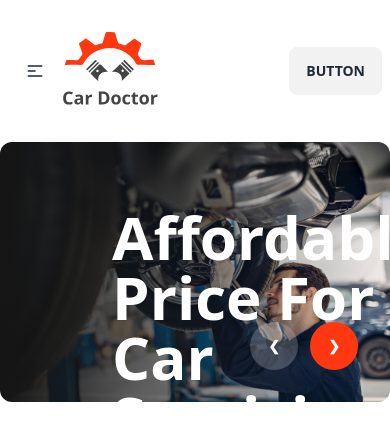
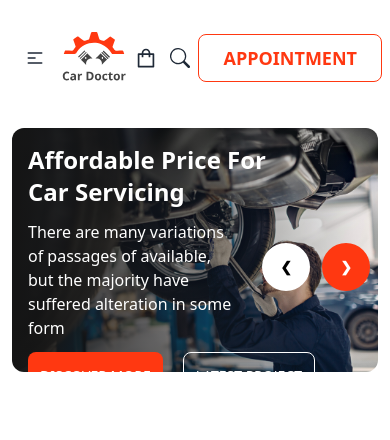
Before and after one commit to Thejellyfish1024/car-doctor-client, a React (Vite) app: page / in a window 390 px wide. Shown: the top 440 px of the page. Built offline with nearby package versions, Linux system fonts and the light colour scheme.

Commit message:
made navbar and banner responsive for all devices

```diff
--- a/package.json
+++ b/package.json
@@ -14,6 +14,7 @@
     "match-sorter": "^6.3.1",
     "react": "^18.2.0",
     "react-dom": "^18.2.0",
+    "react-icons": "^4.11.0",
     "react-router-dom": "^6.17.0",
     "sort-by": "^1.2.0",
     "swiper": "^10.3.1"
--- a/src/pages/Home/Banner.jsx
+++ b/src/pages/Home/Banner.jsx
@@ -6,22 +6,23 @@ import slider4 from '../../assets/images/homeCarousel/4.jpg'
 
 const Banner = () => {
     return (
+        <div className='p-3'>
             <div className="carousel w-full max-h-[600px] rounded-xl">
                 {/* 1 */}
                 <div id="slide1" className="carousel-item relative w-full">
                     <img src={slider1} className="w-full" />
                     <div className="absolute w-full h-full  bg-gradient-to-r from-[#151515] to-[rgba(21, 21, 21, 0.00)]">
-                    <div className='text-white absolute left-28 top-1/4 space-y-6'>
-                        <h2 className='text-6xl font-bold md:w-2/5'>Affordable Price For Car Servicing</h2>
-                        <p className='text-lg w-3/5'>There are many variations of passages of  available, but the majority have suffered alteration in some form</p>
+                        <div className='text-white absolute left-4 top-4 md:left-28 md:top-1/4 md:space-y-6 space-y-3'>
+                            <h2 className='lg:text-6xl md:text-4xl text-2xl font-bold w-4/5 md:w-2/5'>Affordable Price For Car Servicing</h2>
+                            <p className='lg:text-lg w-3/5'>There are many variations of passages of  available, but the majority have suffered alteration in some form</p>
                             <div className=''>
-                            <button className="btn btn-warning text-lg font-semibold bg-[#FF3811] px-6 border-0 mr-5 text-white">Discover More</button>
-                            <button className="btn btn-outline  text-white text-lg font-semibold px-6 ">Latest Project</button>
+                                <button className="btn hover:text-black text-sm lg:text-lg font-medium md:font-semibold bg-[#FF3811] md:px-6 px-3 border-0 mr-5 text-white">Discover More</button>
+                                <button className="btn btn-outline  text-white lg:text-lg font-medium md:font-semibold md:px-6 px-3">Latest Project</button>
                             </div>
                         </div>
                     </div>
-                <div className="absolute flex justify-end transform  left-5 right-8 bottom-8">
-                    <a href="#slide4" className="btn btn-circle mr-3 bg-[#FFFFFF33] hover:text-black border-0 text-white">❮</a>
+                    <div className="absolute flex justify-end transform  left-5 right-2 md:right-8 md:bottom-8 bottom-1/3">
+                        <a href="#slide4" className="btn btn-circle mr-3 md:bg-[#FFFFFF33] bg-base-100 text-black hover:text-black border-0 md:text-white">❮</a>
                         <a href="#slide2" className="btn bg-[#FF3811] hover:text-black border-0 text-white btn-circle">❯</a>
                     </div>
                 </div>
@@ -29,17 +30,17 @@ const Banner = () => {
                 <div id="slide2" className="carousel-item relative w-full">
                     <img src={slider2} className="w-full" />
                     <div className="absolute w-full h-full  bg-gradient-to-r from-[#151515] to-[rgba(21, 21, 21, 0.00)]">
-                    <div className='text-white absolute left-28 top-1/4 space-y-6'>
-                        <h2 className='text-6xl font-bold md:w-2/5'>Affordable Price For Car Servicing</h2>
-                        <p className='text-lg w-3/5'>There are many variations of passages of  available, but the majority have suffered alteration in some form</p>
+                        <div className='text-white absolute left-4 top-4 md:left-28 md:top-1/4 md:space-y-6 space-y-3'>
+                            <h2 className='lg:text-6xl md:text-4xl text-2xl font-bold w-4/5 md:w-2/5'>Affordable Price For Car Servicing</h2>
+                            <p className='lg:text-lg w-3/5'>There are many variations of passages of  available, but the majority have suffered alteration in some form</p>
                             <div className=''>
-                            <button className="btn btn-warning text-lg font-semibold bg-[#FF3811] px-6 border-0 mr-5 text-white">Discover More</button>
-                            <button className="btn btn-outline  text-white text-lg font-semibold px-6 ">Latest Project</button>
+                                <button className="btn hover:text-black text-sm lg:text-lg font-medium md:font-semibold bg-[#FF3811] md:px-6 px-3 border-0 mr-5 text-white">Discover More</button>
+                                <button className="btn btn-outline  text-white lg:text-lg font-medium md:font-semibold md:px-6 px-3">Latest Project</button>
                             </div>
                         </div>
                     </div>
-                <div className="absolute flex justify-end transform  left-5 right-8 bottom-8">
-                    <a href="#slide1" className="btn btn-circle mr-3 bg-[#FFFFFF33] hover:text-black border-0 text-white">❮</a>
+                    <div className="absolute flex justify-end transform  left-5 right-2 md:right-8 md:bottom-8 bottom-1/3">
+                        <a href="#slide1" className="btn btn-circle mr-3 md:bg-[#FFFFFF33] bg-base-100 text-black hover:text-black border-0 md:text-white">❮</a>
                         <a href="#slide3" className="btn bg-[#FF3811] hover:text-black border-0 text-white btn-circle">❯</a>
                     </div>
                 </div>
@@ -47,17 +48,17 @@ const Banner = () => {
                 <div id="slide3" className="carousel-item relative w-full">
                     <img src={slider3} className="w-full" />
                     <div className="absolute w-full h-full  bg-gradient-to-r from-[#151515] to-[rgba(21, 21, 21, 0.00)]">
-                    <div className='text-white absolute left-28 top-1/4 space-y-6'>
-                        <h2 className='text-6xl font-bold md:w-2/5'>Affordable Price For Car Servicing</h2>
-                        <p className='text-lg w-3/5'>There are many variations of passages of  available, but the majority have suffered alteration in some form</p>
+                        <div className='text-white absolute left-4 top-4 md:left-28 md:top-1/4 md:space-y-6 space-y-3'>
+                            <h2 className='lg:text-6xl md:text-4xl text-2xl font-bold w-4/5 md:w-2/5'>Affordable Price For Car Servicing</h2>
+                            <p className='lg:text-lg w-3/5'>There are many variations of passages of  available, but the majority have suffered alteration in some form</p>
                             <div className=''>
-                            <button className="btn btn-warning text-lg font-semibold bg-[#FF3811] px-6 border-0 mr-5 text-white">Discover More</button>
-                            <button className="btn btn-outline  text-white text-lg font-semibold px-6 ">Latest Project</button>
+                                <button className="btn hover:text-black text-sm lg:text-lg font-medium md:font-semibold bg-[#FF3811] md:px-6 px-3 border-0 mr-5 text-white">Discover More</button>
+                                <button className="btn btn-outline  text-white lg:text-lg font-medium md:font-semibold md:px-6 px-3">Latest Project</button>
                             </div>
                         </div>
                     </div>
-                <div className="absolute flex justify-end transform  left-5 right-8 bottom-8">
-                    <a href="#slide2" className="btn btn-circle mr-3 bg-[#FFFFFF33] hover:text-black border-0 text-white">❮</a>
+                    <div className="absolute flex justify-end transform  left-5 right-2 md:right-8 md:bottom-8 bottom-1/3">
+                        <a href="#slide2" className="btn btn-circle mr-3 md:bg-[#FFFFFF33] bg-base-100 text-black hover:text-black border-0 md:text-white">❮</a>
                         <a href="#slide4" className="btn bg-[#FF3811] hover:text-black border-0 text-white btn-circle">❯</a>
                     </div>
                 </div>
@@ -65,18 +66,19 @@ const Banner = () => {
                 <div id="slide4" className="carousel-item relative w-full">
                     <img src={slider4} className="w-full" />
                     <div className="absolute w-full h-full  bg-gradient-to-r from-[#151515] to-[rgba(21, 21, 21, 0.00)]">
-                    <div className='text-white absolute left-28 top-1/4 space-y-6'>
-                        <h2 className='text-6xl font-bold md:w-2/5'>Affordable Price For Car Servicing</h2>
-                        <p className='text-lg w-3/5'>There are many variations of passages of  available, but the majority have suffered alteration in some form</p>
+                        <div className='text-white absolute left-4 top-4 md:left-28 md:top-1/4 md:space-y-6 space-y-3'>
+                            <h2 className='lg:text-6xl md:text-4xl text-2xl font-bold w-4/5 md:w-2/5'>Affordable Price For Car Servicing</h2>
+                            <p className='lg:text-lg w-3/5'>There are many variations of passages of  available, but the majority have suffered alteration in some form</p>
                             <div className=''>
-                            <button className="btn btn-warning text-lg font-semibold bg-[#FF3811] px-6 border-0 mr-5 text-white">Discover More</button>
-                            <button className="btn btn-outline  text-white text-lg font-semibold px-6 ">Latest Project</button>
+                                <button className="btn hover:text-black text-sm lg:text-lg font-medium md:font-semibold bg-[#FF3811] md:px-6 px-3 border-0 mr-5 text-white">Discover More</button>
+                                <button className="btn btn-outline  text-white lg:text-lg font-medium md:font-semibold md:px-6 px-3">Latest Project</button>
                             </div>
                         </div>
                     </div>
-                <div className="absolute flex justify-end transform  left-5 right-8 bottom-8">
-                    <a href="#slide3" className="btn btn-circle mr-3 bg-[#FFFFFF33] hover:text-black border-0 text-white">❮</a>
+                    <div className="absolute flex justify-end transform  left-5 right-2 md:right-8 md:bottom-8 bottom-1/3">
+                        <a href="#slide3" className="btn btn-circle mr-3 md:bg-[#FFFFFF33] bg-base-100 text-black hover:text-black border-0 md:text-white">❮</a>
                         <a href="#slide1" className="btn bg-[#FF3811] hover:text-black border-0 text-white btn-circle">❯</a>
+                    </div>
                 </div>
             </div>
         </div>
--- a/src/shared/NavBar/NavBar.jsx
+++ b/src/shared/NavBar/NavBar.jsx
@@ -1,15 +1,17 @@
 import { NavLink } from "react-router-dom";
 import logo from '../../assets/logo.svg'
+import { AiOutlineShopping } from 'react-icons/ai';
+import { BsSearch } from 'react-icons/bs';
 
 
 const NavBar = () => {
 
     const navLinks = <>
-        <NavLink to='/' className={({isActive}) => isActive ? 'text-red-500 text-xl font-bold underline' : 'text-xl font-bold'}><li><a>Home</a></li></NavLink>
-        <NavLink to='/about' className={({isActive}) => isActive ? 'text-red-500 text-xl font-bold underline' : 'text-xl font-bold'}><li><a>About</a></li></NavLink>
-        <NavLink to='/services' className={({isActive}) => isActive ? 'text-red-500 text-xl font-bold underline' : 'text-xl font-bold'}><li><a>Services</a></li></NavLink>
-        <NavLink to='/blog' className={({isActive}) => isActive ? 'text-red-500 text-xl font-bold underline' : 'text-xl font-bold'}><li><a>Blog</a></li></NavLink>
-        <NavLink to='/contact' className={({isActive}) => isActive ? 'text-red-500 text-xl font-bold underline' : 'text-xl font-bold'}><li><a>Contact</a></li></NavLink>
+        <NavLink to='/' className={({ isActive }) => isActive ? 'text-red-500 text-xl font-bold underline' : 'text-xl font-bold'}><li><a>Home</a></li></NavLink>
+        <NavLink to='/about' className={({ isActive }) => isActive ? 'text-red-500 text-xl font-bold underline' : 'text-xl font-bold'}><li><a>About</a></li></NavLink>
+        <NavLink to='/services' className={({ isActive }) => isActive ? 'text-red-500 text-xl font-bold underline' : 'text-xl font-bold'}><li><a>Services</a></li></NavLink>
+        <NavLink to='/blog' className={({ isActive }) => isActive ? 'text-red-500 text-xl font-bold underline' : 'text-xl font-bold'}><li><a>Blog</a></li></NavLink>
+        <NavLink to='/contact' className={({ isActive }) => isActive ? 'text-red-500 text-xl font-bold underline' : 'text-xl font-bold'}><li><a>Contact</a></li></NavLink>
     </>
 
     return (
@@ -23,15 +25,19 @@ const NavBar = () => {
                         {navLinks}
                     </ul>
                 </div>
-                <img src={logo} className="w-24" alt="" />
+                <img src={logo} className="lg:w-24 w-16" alt="" />
             </div>
             <div className="navbar-center hidden lg:flex">
                 <ul className="menu menu-horizontal px-1">
                     {navLinks}
                 </ul>
             </div>
-            <div className="navbar-end">
-                <a className="btn">Button</a>
+            <div className="navbar-end md:space-x-6">
+                <div className="flex mr-2 md:gap-4 items-center">
+                    <AiOutlineShopping className="text-2xl mr-3"></AiOutlineShopping>
+                    <BsSearch className="text-xl"></BsSearch>
+                </div>
+                <button className="btn btn-outline text-[#FF3811] text-lg font-semibold px-6">Appointment</button>
             </div>
         </div>
     );
```
Also changed, not shown: 1 other file (tests, documents, lock files or other folders). Lines whose indentation alone changed are shown as unchanged.
